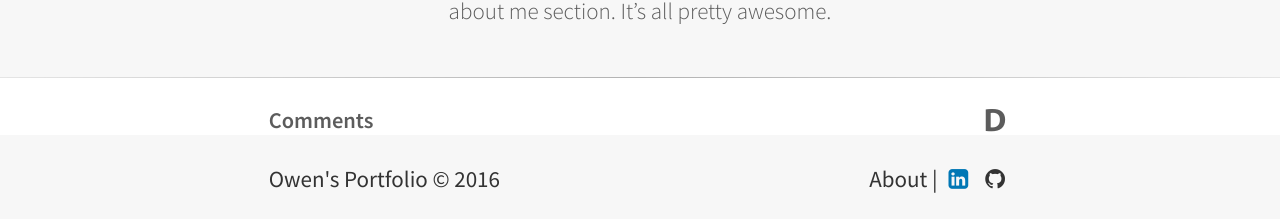
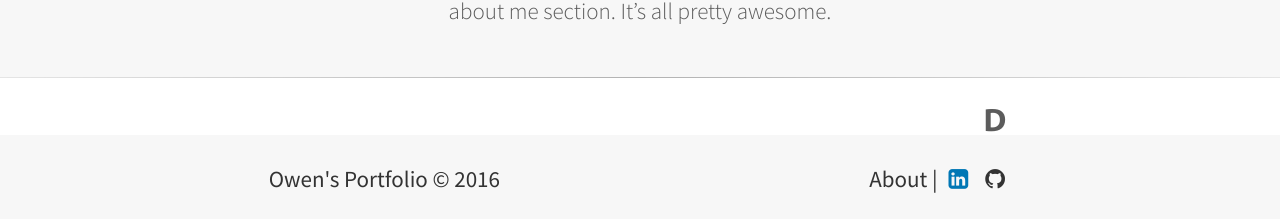
Before and after one commit to NarumiKazuko/portfolio, a Jekyll site: the page built from _posts/2016-02-19-time.md, in a window 1280 px wide and 900 px high, scrolled down 1576 px. Shown: the part 678-897 px from the top of the window. Built offline with Jekyll 4.4.1, drawn with Linux system fonts in a browser that asks for light colours; comment, search, counter and statistics services are not loaded.

Commit message:
Update disqus.html

```diff
--- a/_includes/disqus.html
+++ b/_includes/disqus.html
@@ -1,7 +1,7 @@
 {% if site.comments %}
 <aside id="comments" class="disqus">
 	<div class="container">
-		<h3 class="alignable pull-left"> Comments </h3> <h3 class="alignable pull-right"> <i class="icon-disqus"></i></h3>
+		<h3 class="alignable pull-left"><!-- Comments --> </h3> <h3 class="alignable pull-right"> <i class="icon-disqus"></i></h3>
 <!--		<div id="disqus_thread"></div>
 <script>
     /**
```
